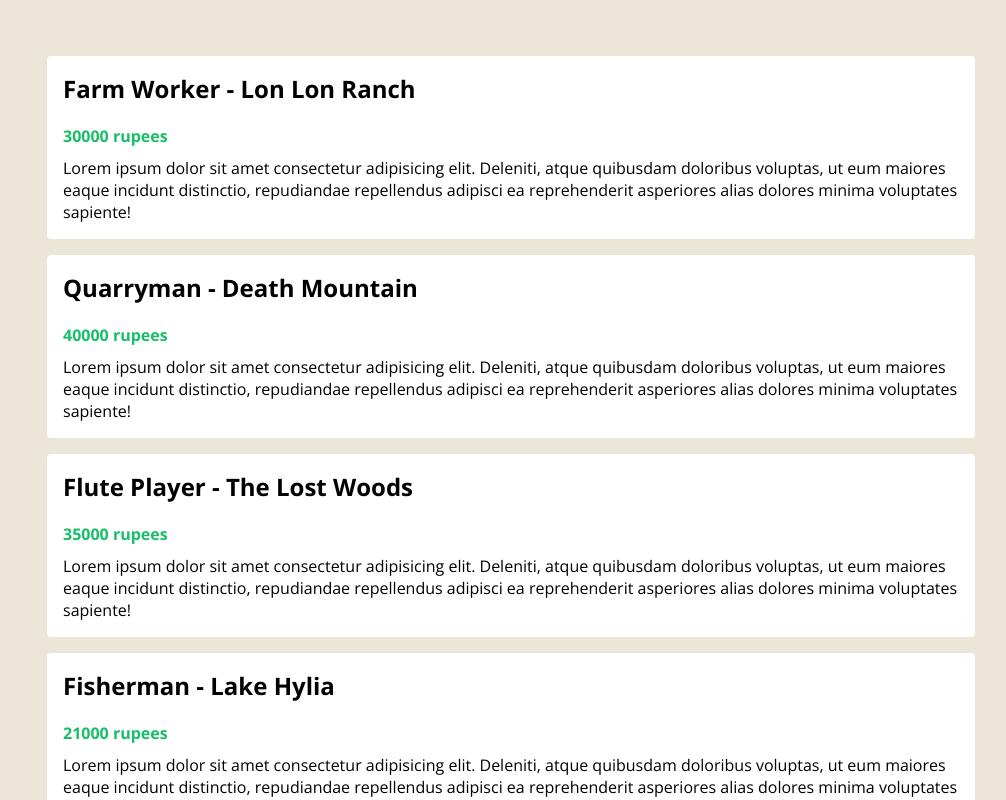
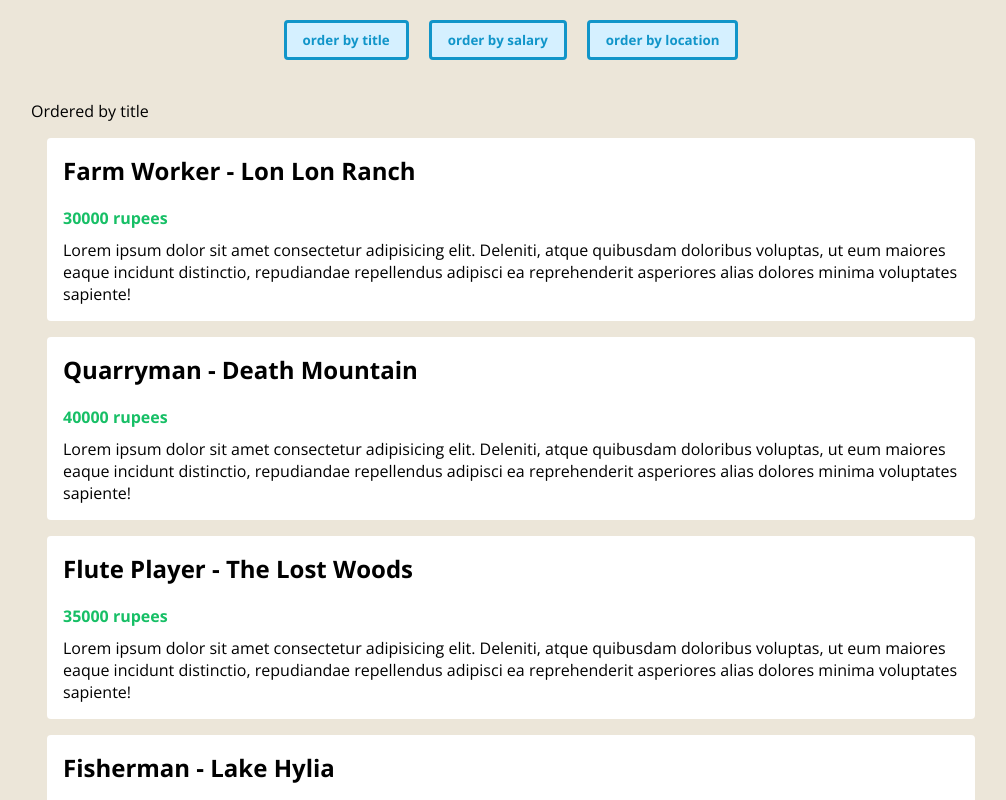
Before and after one commit to WaltsonZh/VueTutorial, a Vue app in the folder HyruleJobs/: page / in a window 1280 px wide. Shown: the top 800 px of the page, without its empty margins (129-1135 px from the left). Built offline with nearby package versions, Linux system fonts and the light colour scheme.

Commit message:
lesson 5: functions

```diff
--- a/HyruleJobs/src/App.vue
+++ b/HyruleJobs/src/App.vue
@@ -1,6 +1,14 @@
 <template>
   <div class="app">
-    <JobList :jobs="jobs" />
+    <header>
+      <div class="order">
+        <button @click="handleClick('title')">order by title</button>
+        <button @click="handleClick('salary')">order by salary</button>
+        <button @click="handleClick('location')">order by location</button>
+      </div>
+    </header>
+
+    <JobList :jobs="jobs" :order="order" />
   </div>
 </template>
 
@@ -8,6 +16,7 @@
   import { ref } from 'vue'
   import Job from './types/Jobs.ts'
   import JobList from './components/JobList.vue'
+  import OrderTerm from './types/OrderTerm.ts'
 
   const jobs = ref<Job[]>([
     { title: 'farm worker', location: 'lon lon ranch', salary: 30000, id: '1' },
@@ -16,6 +25,29 @@
     { title: 'fisherman', location: 'lake hylia', salary: 21000, id: '4' },
     { title: 'prison guard', location: 'gerudo valley', salary: 32000, id: '5' },
   ])
+
+  const order = ref<OrderTerm>('title')
+
+  const handleClick = (term: OrderTerm) => {
+    order.value = term
+  }
 </script>
 
-<style scoped></style>
+<style scoped>
+  header {
+    text-align: center;
+  }
+  header .order {
+    margin-top: 20px;
+  }
+  button {
+    margin: 0 10px;
+    color: #1195c9;
+    border: 3px solid #1195c9;
+    background: #d5f0ff;
+    padding: 8px 16px;
+    border-radius: 4px;
+    cursor: pointer;
+    font-weight: bold;
+  }
+</style>
--- a/HyruleJobs/src/components/JobList.vue
+++ b/HyruleJobs/src/components/JobList.vue
@@ -1,5 +1,6 @@
 <template>
   <div class="job-list">
+    <p>Ordered by {{ order }}</p>
     <ul>
       <li v-for="job in jobs" :key="job.id">
         <h2>{{ job.title }} - {{ job.location }}</h2>
@@ -14,8 +15,12 @@
 
 <script setup lang="ts">
   import Job from '../types/Jobs.ts'
+  import OrderTerm from '../types/OrderTerm.ts'
 
-  defineProps<{ jobs: Job[] }>()
+  defineProps<{
+    jobs: Job[]
+    order: OrderTerm
+  }>()
 </script>
 
 <style scoped>
--- /dev/null
+++ b/HyruleJobs/src/types/OrderTerm.ts
@@ -0,0 +1,3 @@
+type OrderTerm = 'location' | 'title' | 'salary'
+
+export default OrderTerm
```
